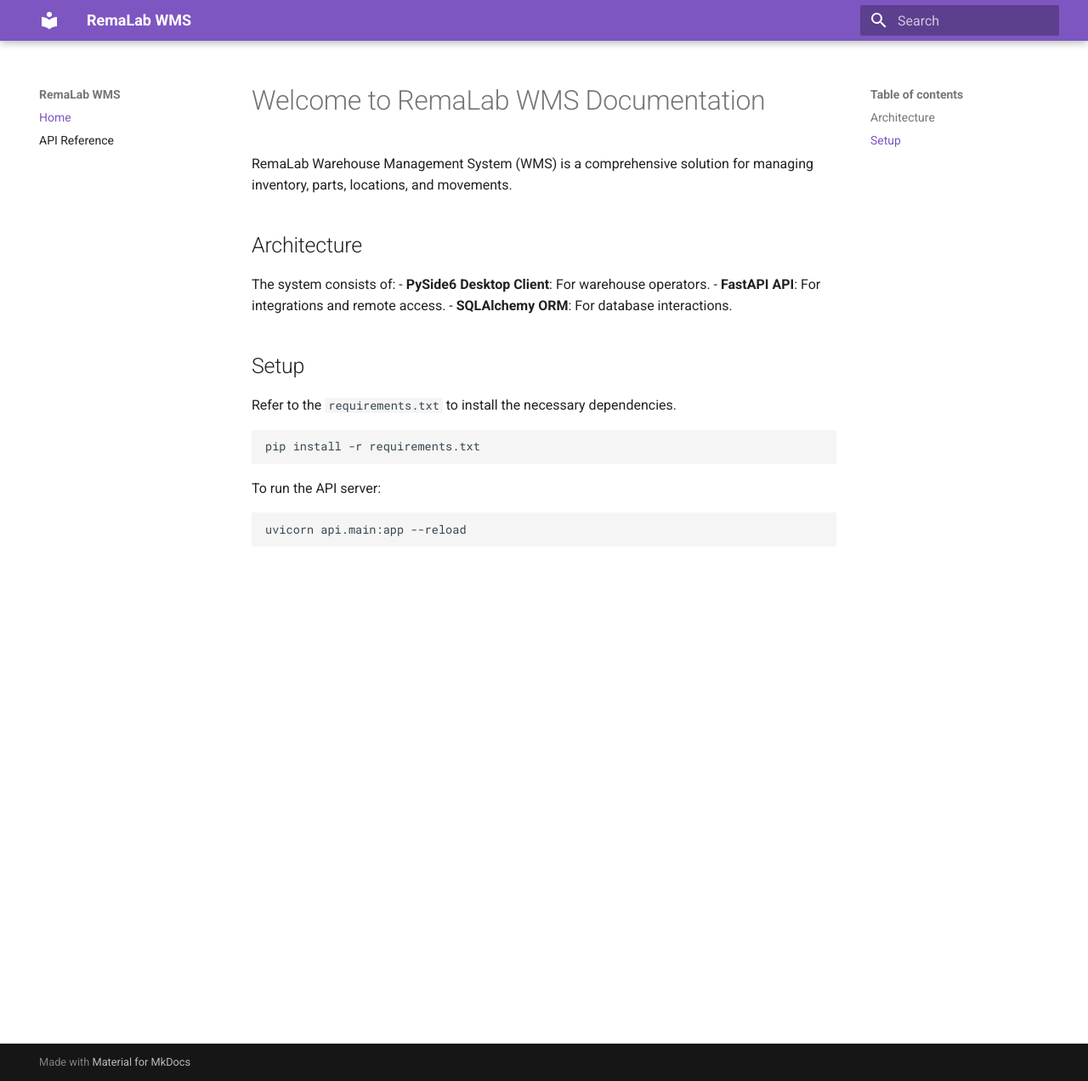
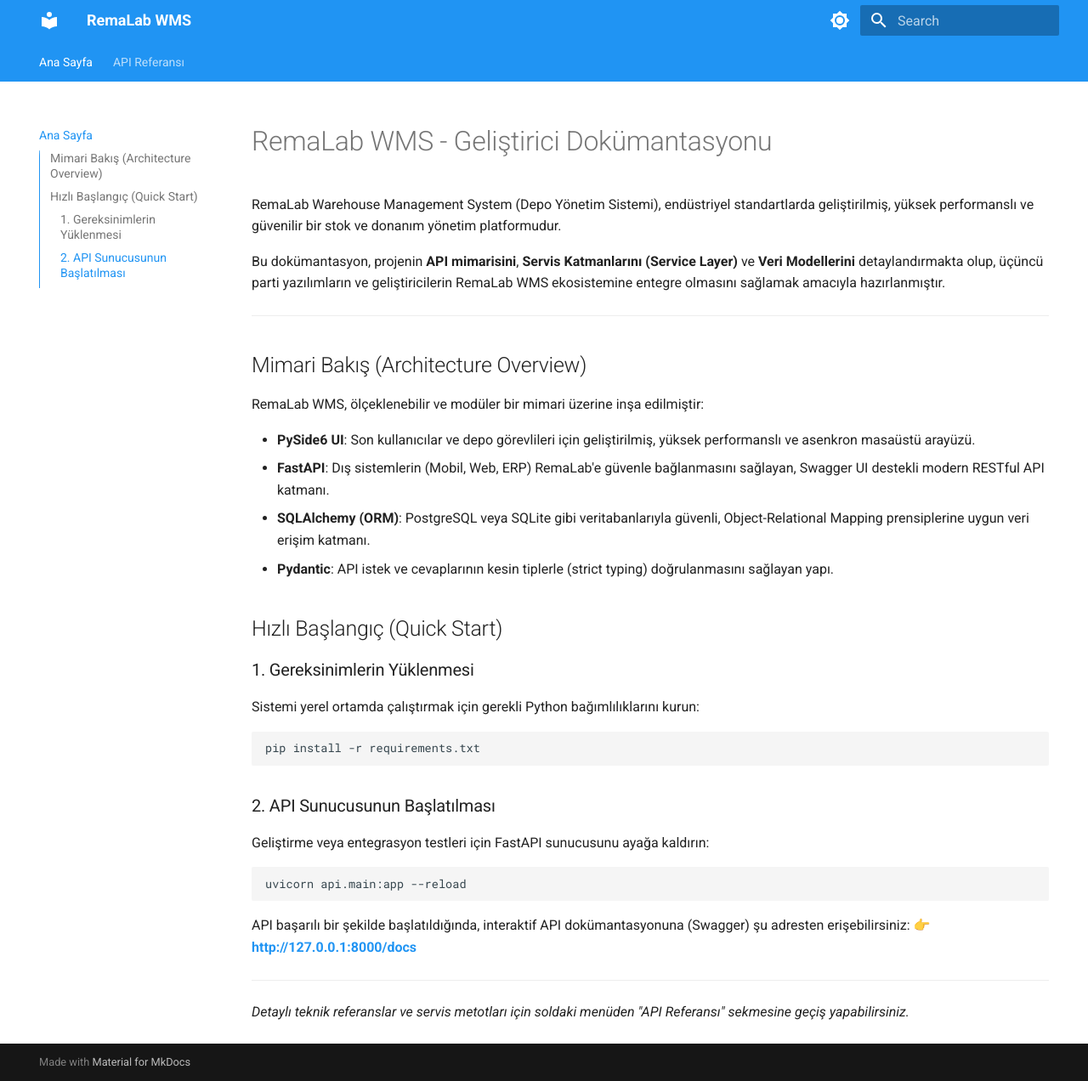
Before and after one commit to YusufPEKERR/remalab, an MkDocs documentation site: the page built from docs/index.md, in a window 1280 px wide and 1272 px high. Shown: the whole window at 85% size. Built offline with MkDocs 1.6.1 and Material for MkDocs 9.7.7, drawn with Linux system fonts in a browser that asks for light colours.

Commit message:
chore: update mkdocs theme, add excel dependencies, ignore build files

````diff
--- a/docs/index.md
+++ b/docs/index.md
@@ -1,21 +1,36 @@
-# Welcome to RemaLab WMS Documentation
+# RemaLab WMS - Geliştirici Dokümantasyonu
 
-RemaLab Warehouse Management System (WMS) is a comprehensive solution for managing inventory, parts, locations, and movements.
+RemaLab Warehouse Management System (Depo Yönetim Sistemi), endüstriyel standartlarda geliştirilmiş, yüksek performanslı ve güvenilir bir stok ve donanım yönetim platformudur.
 
-## Architecture
-The system consists of:
-- **PySide6 Desktop Client**: For warehouse operators.
-- **FastAPI API**: For integrations and remote access.
-- **SQLAlchemy ORM**: For database interactions.
+Bu dokümantasyon, projenin **API mimarisini**, **Servis Katmanlarını (Service Layer)** ve **Veri Modellerini** detaylandırmakta olup, üçüncü parti yazılımların ve geliştiricilerin RemaLab WMS ekosistemine entegre olmasını sağlamak amacıyla hazırlanmıştır.
 
-## Setup
-Refer to the `requirements.txt` to install the necessary dependencies.
+---
 
+## Mimari Bakış (Architecture Overview)
+
+RemaLab WMS, ölçeklenebilir ve modüler bir mimari üzerine inşa edilmiştir:
+
+- **PySide6 UI**: Son kullanıcılar ve depo görevlileri için geliştirilmiş, yüksek performanslı ve asenkron masaüstü arayüzü.
+- **FastAPI**: Dış sistemlerin (Mobil, Web, ERP) RemaLab'e güvenle bağlanmasını sağlayan, Swagger UI destekli modern RESTful API katmanı.
+- **SQLAlchemy (ORM)**: PostgreSQL veya SQLite gibi veritabanlarıyla güvenli, Object-Relational Mapping prensiplerine uygun veri erişim katmanı.
+- **Pydantic**: API istek ve cevaplarının kesin tiplerle (strict typing) doğrulanmasını sağlayan yapı.
+
+## Hızlı Başlangıç (Quick Start)
+
+### 1. Gereksinimlerin Yüklenmesi
+Sistemi yerel ortamda çalıştırmak için gerekli Python bağımlılıklarını kurun:
 ```bash
 pip install -r requirements.txt
 ```
 
-To run the API server:
+### 2. API Sunucusunun Başlatılması
+Geliştirme veya entegrasyon testleri için FastAPI sunucusunu ayağa kaldırın:
 ```bash
 uvicorn api.main:app --reload
 ```
+API başarılı bir şekilde başlatıldığında, interaktif API dokümantasyonuna (Swagger) şu adresten erişebilirsiniz:
+👉 **[http://127.0.0.1:8000/docs](http://127.0.0.1:8000/docs)**
+
+---
+
+*Detaylı teknik referanslar ve servis metotları için soldaki menüden "API Referansı" sekmesine geçiş yapabilirsiniz.*
--- a/mkdocs.yml
+++ b/mkdocs.yml
@@ -1,9 +1,25 @@
 site_name: RemaLab WMS
 theme:
   name: material
+  features:
+    - navigation.tabs
+    - navigation.sections
+    - toc.integrate
   palette:
-    primary: deep purple
-    accent: deep purple
+    - media: "(prefers-color-scheme: light)"
+      scheme: default
+      primary: blue
+      accent: indigo
+      toggle:
+        icon: material/brightness-7
+        name: Karanlık Moda Geç
+    - media: "(prefers-color-scheme: dark)"
+      scheme: slate
+      primary: blue
+      accent: indigo
+      toggle:
+        icon: material/brightness-4
+        name: Aydınlık Moda Geç
 plugins:
   - search
   - mkdocstrings:
@@ -11,5 +27,5 @@
         python:
           paths: [.]
 nav:
-  - Home: index.md
-  - API Reference: api_reference.md
+  - Ana Sayfa: index.md
+  - API Referansı: api_reference.md
--- a/requirements.txt
+++ b/requirements.txt
@@ -13,3 +13,5 @@
 mkdocs-material
 mkdocstrings[python]
 email-validator
+pandas
+openpyxl
````
Also changed, not shown: 2 other files.
